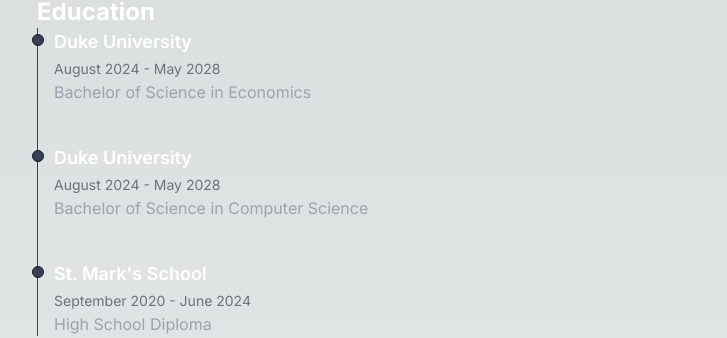
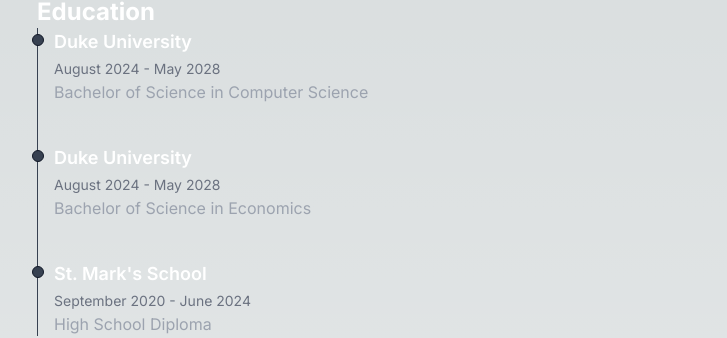
Before and after one commit to TylerScaringella/portfolio, a Next.js app: page / in a window 1280 px wide. Shown: the part 288-626 px from the top of the page, without its empty margins (267-994 px from the left). Built offline with nearby package versions, Linux system fonts and the light colour scheme.

Commit message:
Update order of education

```diff
--- a/src/app/page.js
+++ b/src/app/page.js
@@ -7,13 +7,13 @@
     school: 'Duke University',
     start: 'August 2024',
     end: 'May 2028',
-    degree: 'Bachelor of Science in Economics'
+    degree: 'Bachelor of Science in Computer Science'
   },
   {
     school: 'Duke University',
     start: 'August 2024',
     end: 'May 2028',
-    degree: 'Bachelor of Science in Computer Science'
+    degree: 'Bachelor of Science in Economics'
   },
   {
     school: 'St. Mark\'s School',
```
